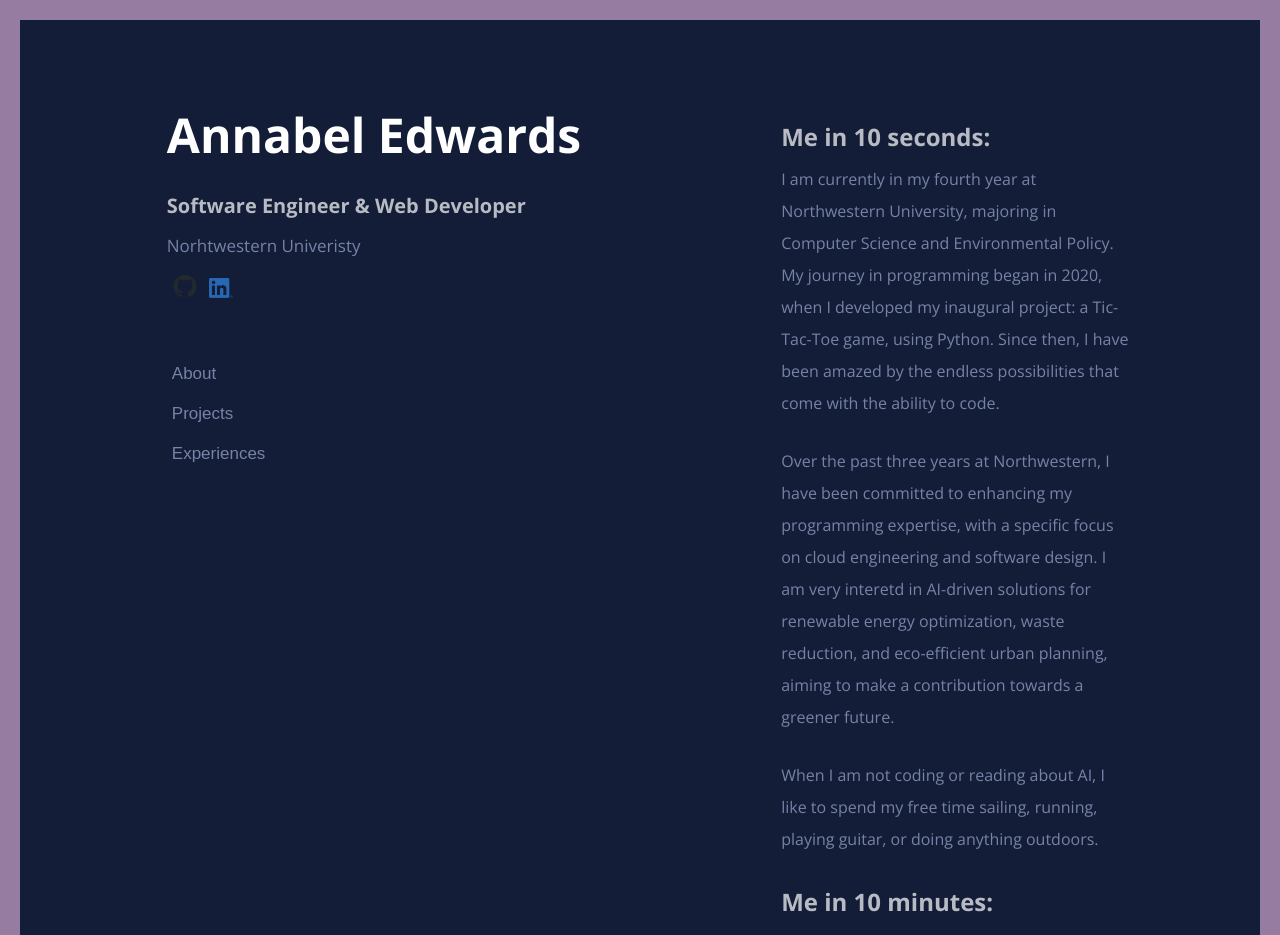
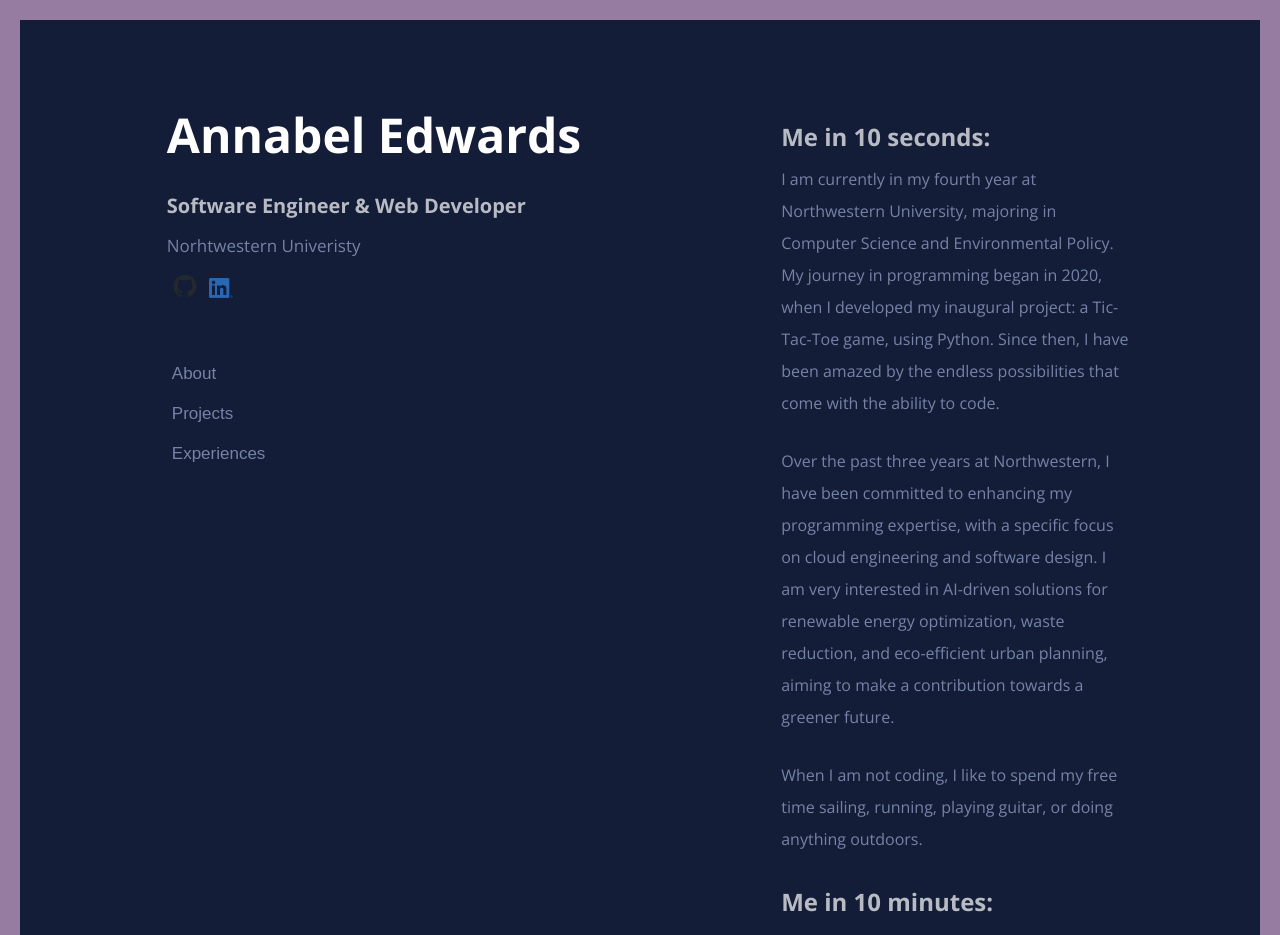
Before and after one commit to annabelge7/annabel_website, a React (Create React App) app: page / in a window 1280 px wide. Shown: the top 935 px of the page. Built offline with nearby package versions, Linux system fonts and the light colour scheme.

Commit message:
Update index.js

```diff
--- a/src/pages/index.js
+++ b/src/pages/index.js
@@ -344,11 +344,11 @@ const Home = () => {
                 </Paragraph>
 
                 <Paragraph>
-                Over the past three years at Northwestern, I have been committed to enhancing my programming expertise, with a specific focus on cloud engineering and software design. I am very interetd in AI-driven solutions for renewable energy optimization, waste reduction, and eco-efficient urban planning, aiming to make a contribution towards a greener future.
+                Over the past three years at Northwestern, I have been committed to enhancing my programming expertise, with a specific focus on cloud engineering and software design. I am very interested in AI-driven solutions for renewable energy optimization, waste reduction, and eco-efficient urban planning, aiming to make a contribution towards a greener future.
                 </Paragraph>
 
                 <Paragraph>
-                When I am not coding or reading about AI, I like to spend my free time sailing, running, playing guitar, or doing anything outdoors.
+                When I am not coding, I like to spend my free time sailing, running, playing guitar, or doing anything outdoors.
                 </Paragraph>
 
 
```
